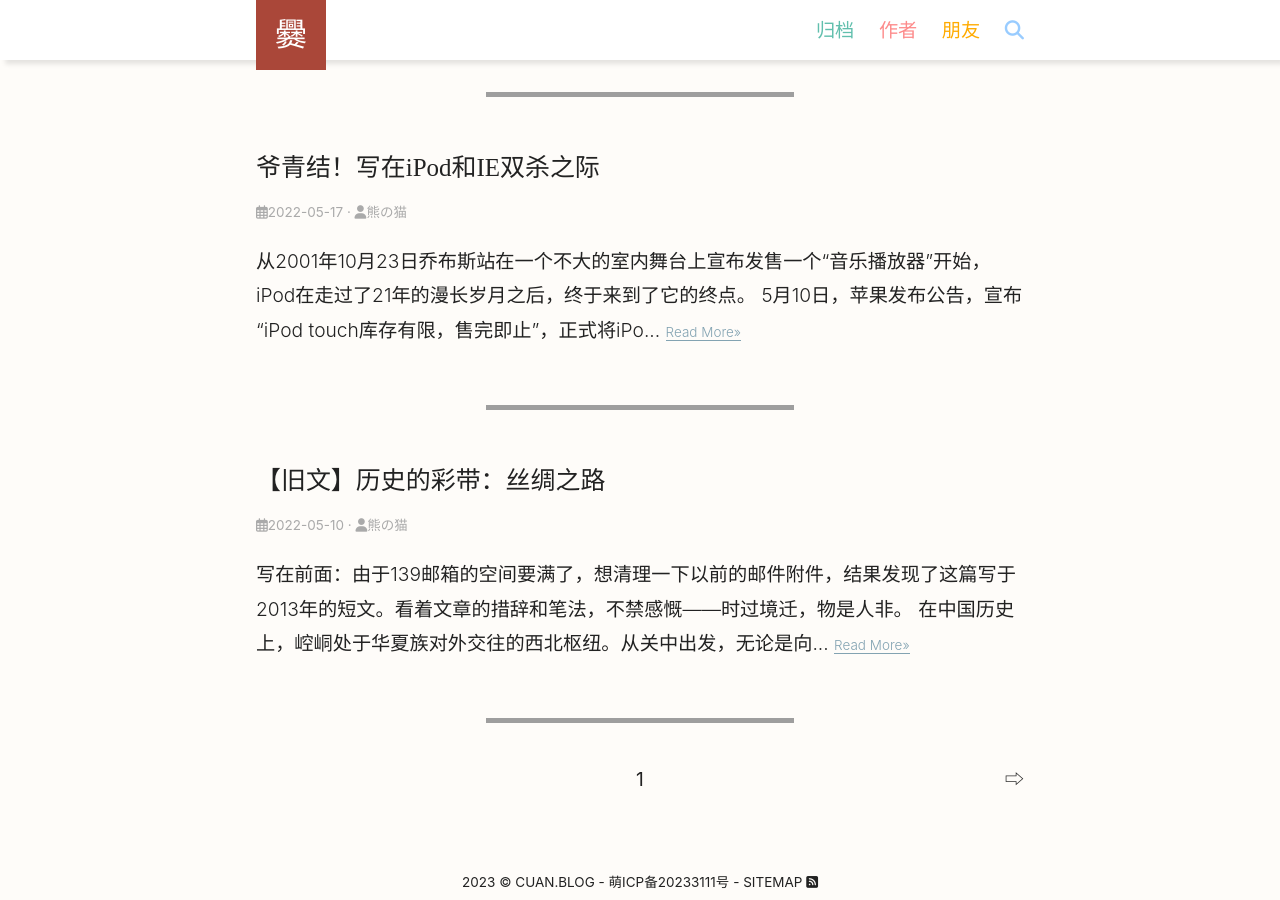
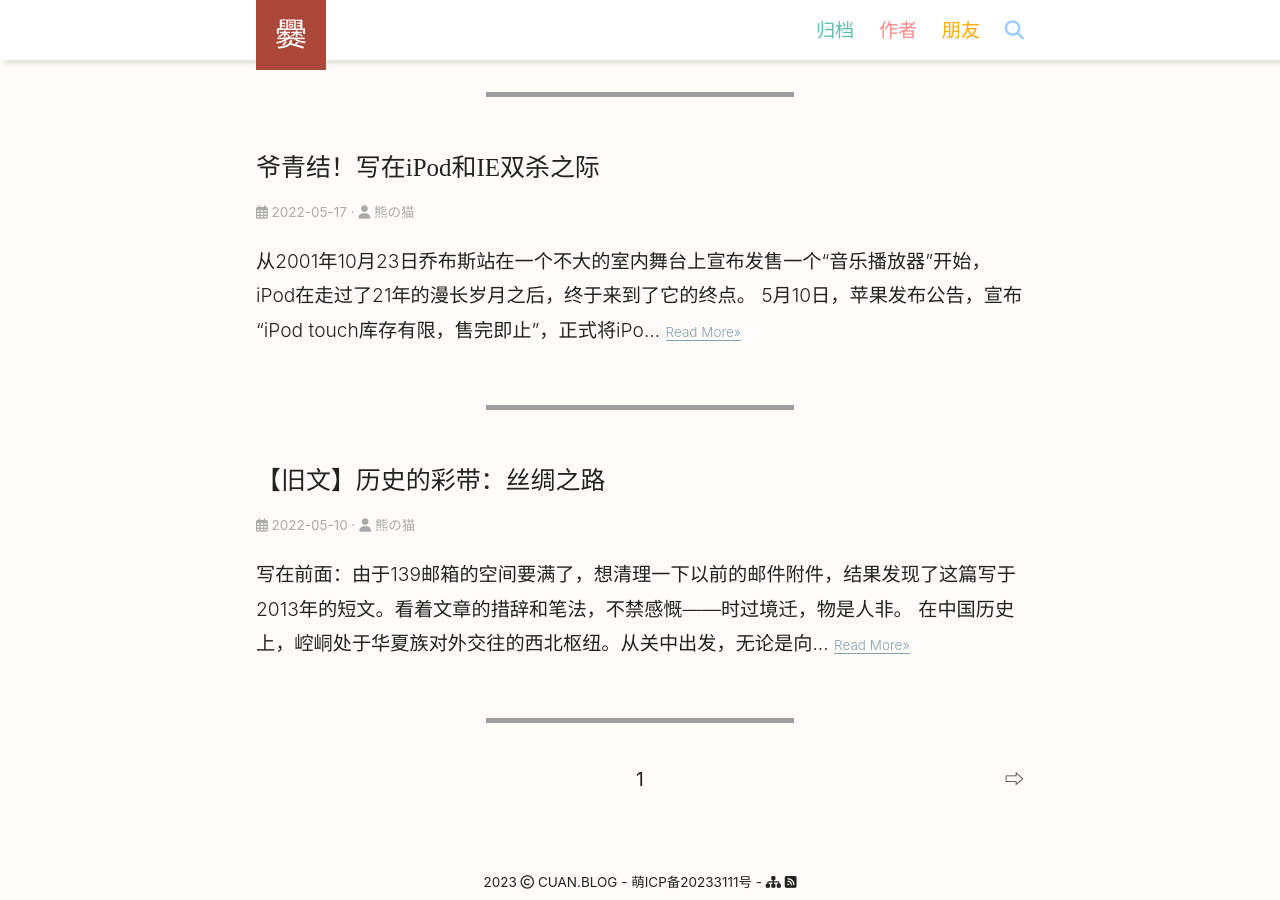
Before and after one commit to ColinAZ/blog, a Jekyll site: the page built from index.html, in a window 1280 px wide and 900 px high, scrolled down 912 px, cut to the strip 0-900 px from the top of the window. Built offline with Jekyll 4.4.1, drawn with Linux system fonts in a browser that asks for light colours; nearby versions of some CDN libraries; some web fonts are replaced; the list of posts is cut into pages by our own code; comment, search, counter and statistics services are not loaded; a style sheet for code colours, icons or effects is not loaded; grey boxes are pictures that could not be loaded.

Commit message:
优化font-awesome

```diff
--- a/_includes/footer.html
+++ b/_includes/footer.html
@@ -1,6 +1,6 @@
 <footer>
   <span>
-    <time>{{ site.time | date: '%Y' }}</time> © <a href="{{ '/' | prepend: site.baseurl }}" title="Cuan.Blog">CUAN.BLOG</a> - <a href="https://icp.gov.moe/?keyword=20233111" target="_blank">萌ICP备20233111号</a> - <a href="{{ '/sitemap.xml' | prepend: site.baseurl }}" title="Sitemap">SITEMAP</a> <a href="{{ '/feed.xml' | prepend: site.baseurl }}" title="RSS"><i class="fa-solid fa-square-rss"></i></a>
+    <time>{{ site.time | date: '%Y' }}</time> <i class="fa-regular fa-copyright"></i> <a href="{{ '/' | prepend: site.baseurl }}" title="Cuan.Blog">CUAN.BLOG</a> - <a href="https://icp.gov.moe/?keyword=20233111" target="_blank">萌ICP备20233111号</a> - <a href="{{ '/sitemap.xml' | prepend: site.baseurl }}" title="Sitemap"><i class="fa-solid fa-sitemap"></i></a> <a href="{{ '/feed.xml' | prepend: site.baseurl }}" title="RSS"><i class="fa-solid fa-square-rss"></i></a>
   </span>
 </footer>
 <script src="//lib.baomitu.com/jquery/3.6.3/jquery.min.js"></script>
--- a/_pages/archive.html
+++ b/_pages/archive.html
@@ -27,7 +27,7 @@ layout: default
     {% assign currentMonth = post.date | date: "%B %Y" %}
     {% assign currentYear = post.date | date: "%Y" %}
     {% if currentYear != myYear %}
-      <br /><b>❤️‍{{ currentYear }}年</b><br />
+      <br /><b><i class="fa-solid fa-cannabis">‍</i> {{ currentYear }}年</b><br />
       {% assign myYear = currentYear %}
     {% endif %}
     {% if currentMonth != myMonth %}
@@ -49,7 +49,7 @@ layout: default
       <h4 id="{{ currentMonth | slugify }}" style="margin-left: 0.67em;">{{ currentMonth | date: "%m" }}月</h4>
       {% assign myMonth = currentMonth %}
     {% endif %}
-    <p style="margin-left: 2em;">📅{{ post.date | date: "%Y-%m-%d" }} | <a href="{{ post.url }}">{{ post.title | markdownify | strip_html }}</a></p>
+    <p style="margin-left: 2em;"><i class="fa-solid fa-calendar-days"></i> {{ post.date | date: "%Y-%m-%d" }} | <a href="{{ post.url }}">{{ post.title | markdownify | strip_html }}</a></p>
   {% endfor %}
 </div>
   <p>&nbsp;</p>
--- a/index.html
+++ b/index.html
@@ -8,7 +8,7 @@ layout: default
       <h2 class="catalogue-title">
 		<a href="{{ post.url | prepend: site.baseurl }}">{{ post.title }}</a>
 	  </h2>
-		<div class="catalogue-time"><i class="fa-regular fa-calendar-days"></i>{{ post.date | date: "%Y-%m-%d" }} · <i class="fa-solid fa-user"></i>熊の猫</div>
+		<div class="catalogue-time"><i class="fa-regular fa-calendar-days"></i> {{ post.date | date: "%Y-%m-%d" }} · <i class="fa-solid fa-user"></i> 熊の猫</div>
         <p>
           {{ post.content | strip_html | truncate:120 }}&nbsp;<a class="read-more" href="{{ post.url | prepend: site.baseurl }}">Read More»</a>
           </p>
```
Also changed, not shown: _pages/about.md (+1 -1 lines).
